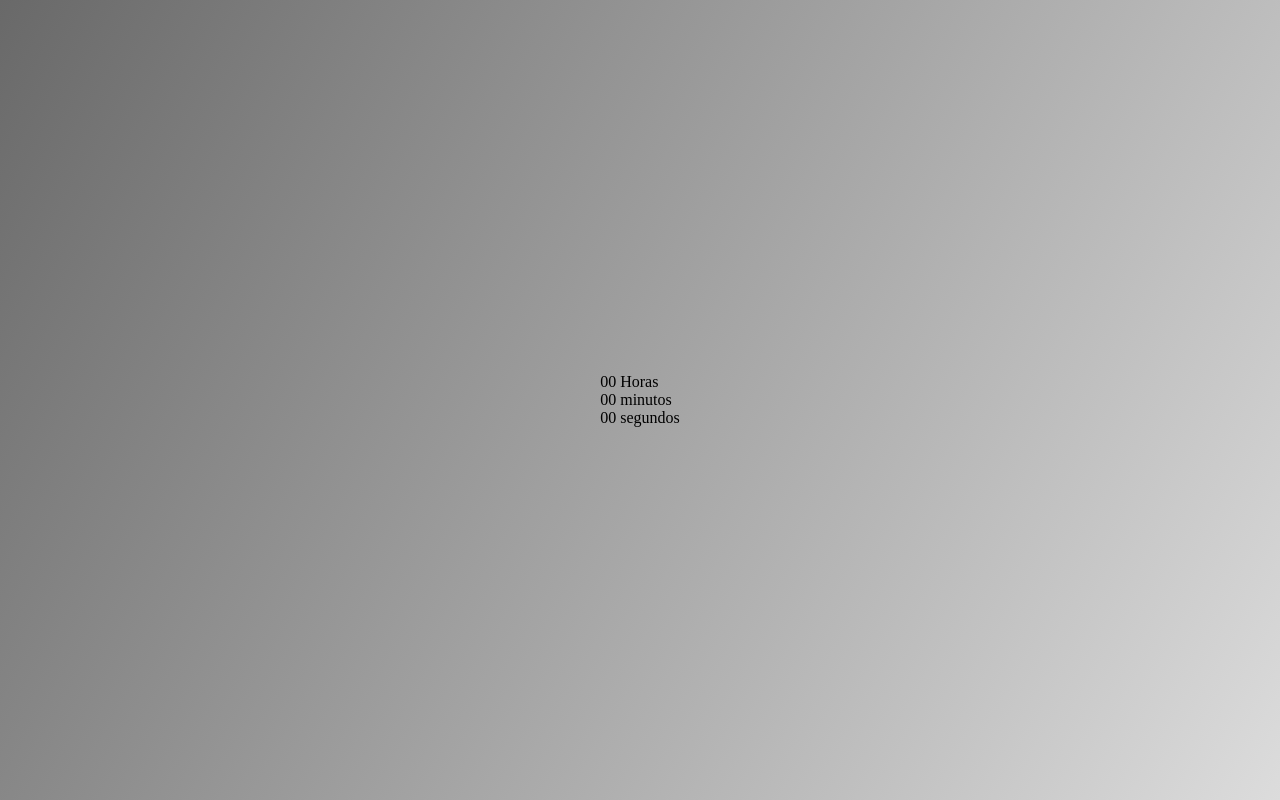
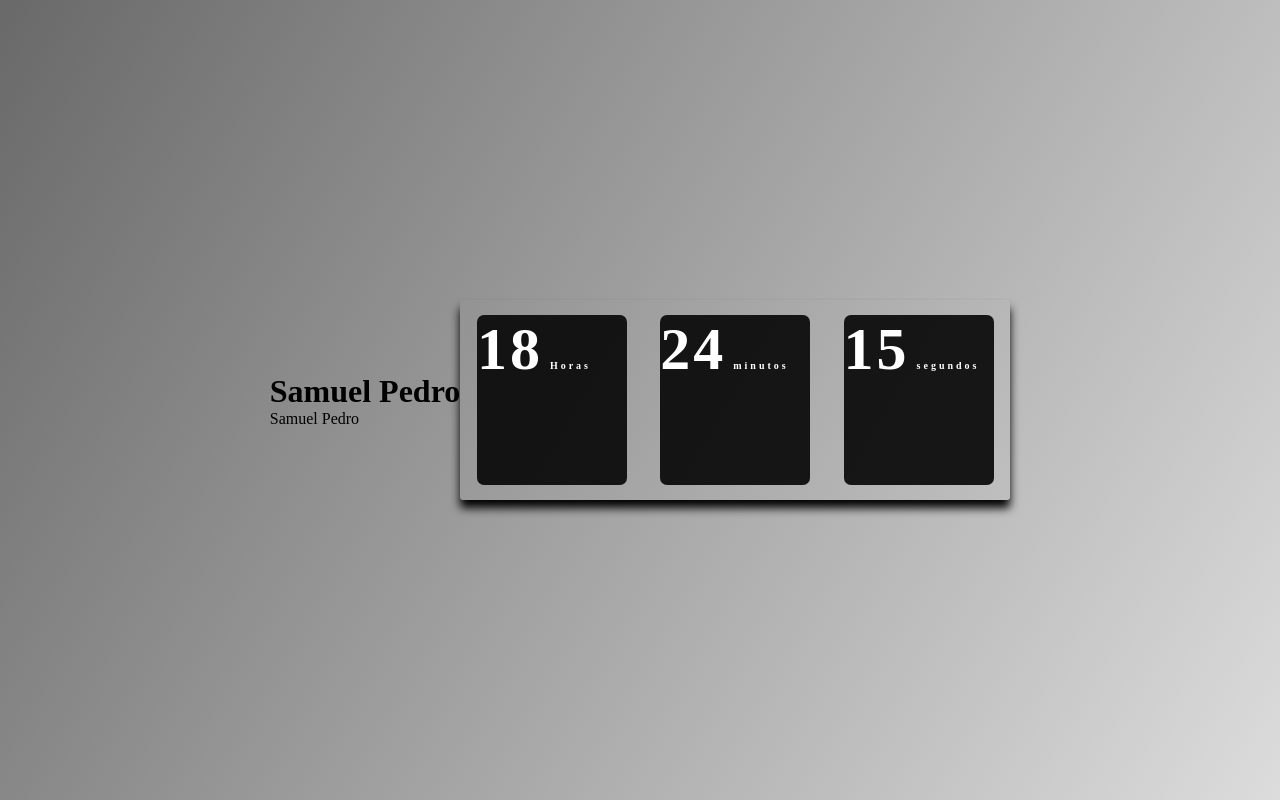
Before and after one commit to SamucaDevelop/SamucaAr1, a plain HTML site: page index.html in a window 1280 px wide. Drawn offline with Linux system fonts and the light colour scheme.

Commit message:
first commit

```diff
--- a/index.html
+++ b/index.html
@@ -8,7 +8,12 @@
     <title>Meta</title>
   </head>
   <body>
-    <div class="Relógio">
+
+    <div class="container">
+      <h1>Samuel Pedro</h1>
+      <span>Samuel Pedro</span>
+    </div>
+      <div class="relogio">
         <div>
           <span id="horas">00</span>
           <span class="tempo">Horas</span>
@@ -24,5 +29,8 @@
           <span class="tempo">segundos</span>
         </div>
       </div>
+
+      <script src="./script.js"></script>
+    </main>
   </body>
 </html>
--- a/script.js
+++ b/script.js
@@ -0,0 +1,20 @@
+const horas = document.getElementById('horas');
+const minutos = document.getElementById('minutos');
+const segundos = document.getElementById('segundos')
+
+const relogio = setInterval(function time() {
+    let dateToday = new Date();
+    let hr = dateToday.getHours();
+    let min = dateToday.getMinutes();
+    let s= dateToday.getSeconds();
+
+    if (hr < 10) hr = '0' + hr;
+
+    if (min < 10) min = '0' + min;
+
+    if (s < 10) s = '0' + s;
+
+    horas.textContent = hr;
+    minutos.textContent = min;
+    segundos.textContent = s;
+})
--- a/style.css
+++ b/style.css
@@ -33,4 +33,22 @@ body {
     align-items: center;
     justify-content: center;
     color: #fff;
+    background: rgba(5, 5, 5, .9);
+    box-shadow: 5px 5px 15px rgba,(0, 0, 0, .7);
+    border-radius: 7px;
+    letter-spacing: 3px;
 }
+
+.relogio span {
+    font-weight: bolder;
+    font-size: 60px;
+}
+
+.relogio span.tempo {
+    font-size: 10px;
+}
+
+.container {
+
+
+}
```
Lines whose indentation alone changed are shown as unchanged.
